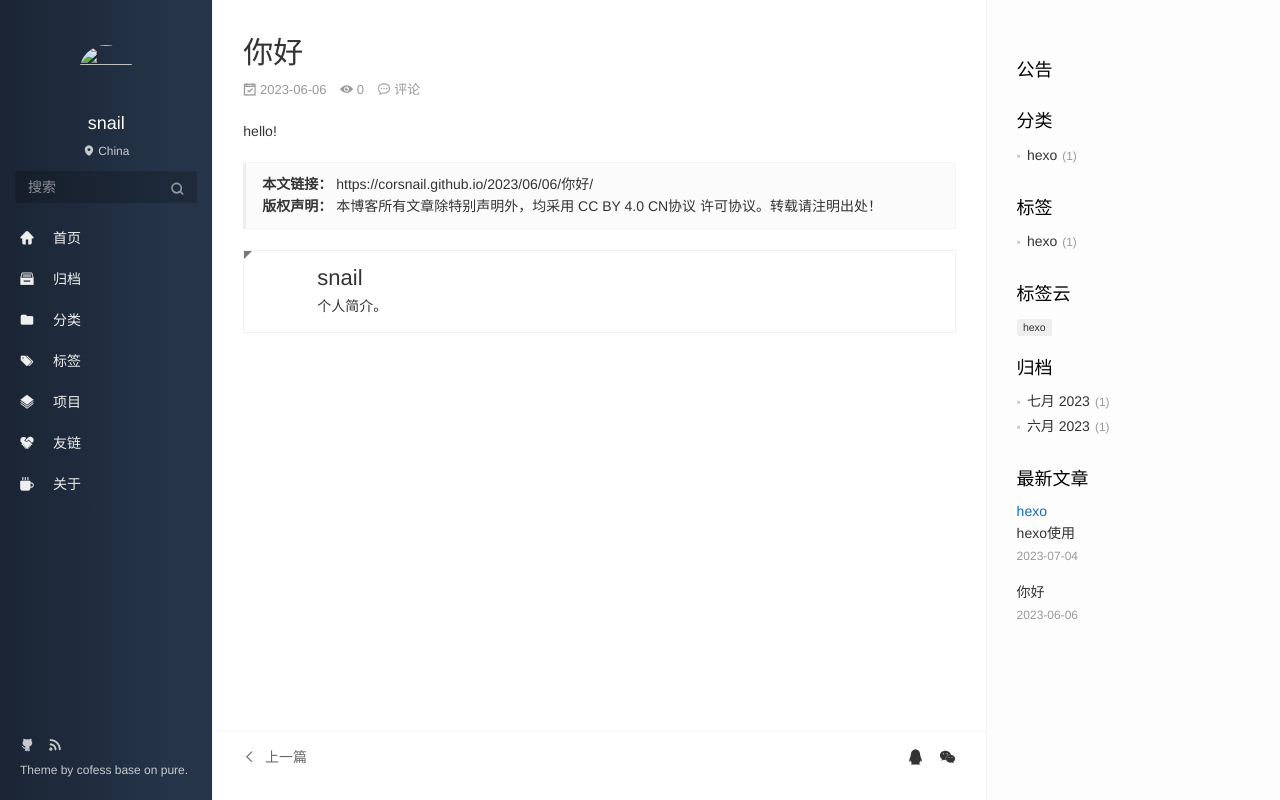
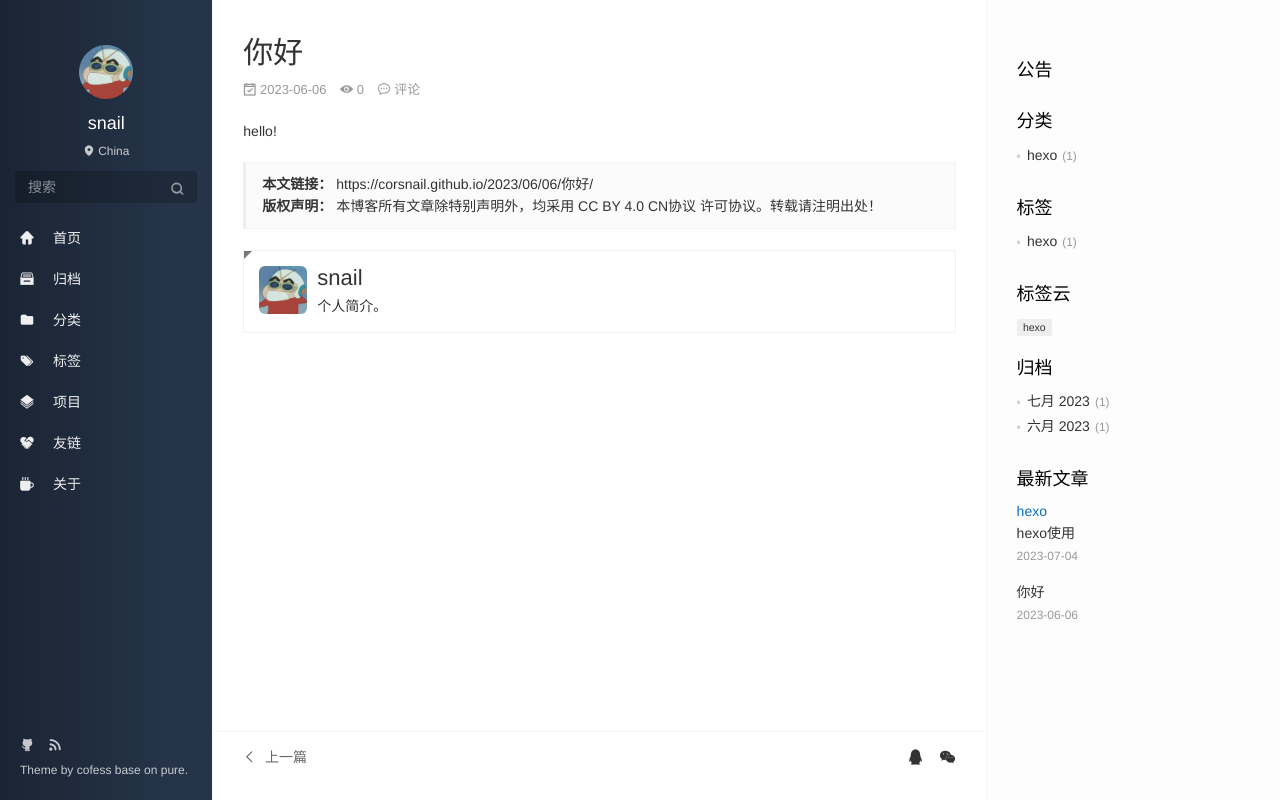
Before and after one commit to corsnail/corsnail.github.io, a plain HTML site: page 2023/06/06/你好/index.html in a window 1280 px wide. Drawn offline with nearby package versions, Linux system fonts and the light colour scheme; some packages are replaced by stand-ins of ours; a script that the page names is missing.

Commit message:
Site updated: 2023-07-04 15:49:21

```diff
--- a/2023/06/06/你好/index.html
+++ b/2023/06/06/你好/index.html
@@ -53,7 +53,7 @@
 
       <div class="profile-block text-center">
         <a id="avatar" href="https://github.com/corsnail" target="_blank">
-          <img class="img-circle img-rotate" src="/" width="200" height="200">
+          <img class="img-circle img-rotate" src="/images/avatar.jpg" width="200" height="200">
         </a>
         <h2 id="name" class="hidden-xs hidden-sm">snail</h2>
         <h3 id="title" class="hidden-xs hidden-sm hidden-md"></h3>
@@ -346,7 +346,7 @@
     <figure class="media">
       <div class="media-left">
         <a href="https://github.com/corsnail" target="_blank" class="img-burn thumb-sm visible-lg">
-          <img src="/" class="img-rounded w-full" alt="">
+          <img src="/images/avatar.jpg" class="img-rounded w-full" alt="">
         </a>
       </div>
       <div class="media-body">
--- a/index.html
+++ b/index.html
@@ -49,7 +49,7 @@
 
       <div class="profile-block text-center">
         <a id="avatar" href="https://github.com/corsnail" target="_blank">
-          <img class="img-circle img-rotate" src="/" width="200" height="200">
+          <img class="img-circle img-rotate" src="/images/avatar.jpg" width="200" height="200">
         </a>
         <h2 id="name" class="hidden-xs hidden-sm">snail</h2>
         <h3 id="title" class="hidden-xs hidden-sm hidden-md"></h3>
```
Also changed, not shown: 2023/07/04/hexo使用/index.html (+2 -2 lines), about/index.html (+1 -1 lines), archives/2023/06/index.html (+1 -1 lines), archives/2023/07/index.html (+1 -1 lines), archives/2023/index.html (+1 -1 lines), archives/index.html (+1 -1 lines), categories/hexo/index.html (+1 -1 lines), categories/index.html (+1 -1 lines), links/index.html (+1 -1 lines), repository/index.html (+1 -1 lines), tags/hexo/index.html (+1 -1 lines), tags/index.html (+1 -1 lines).
